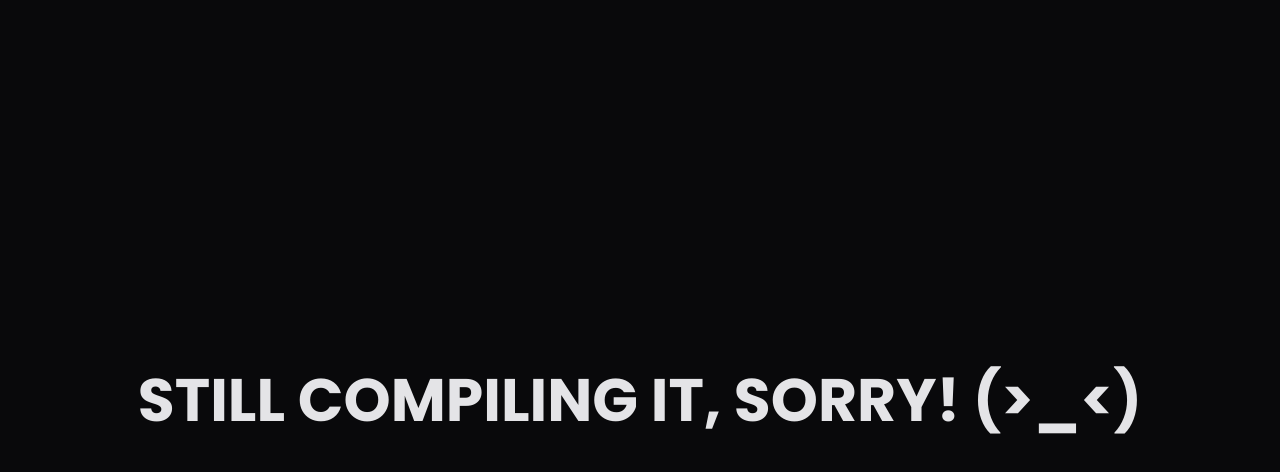
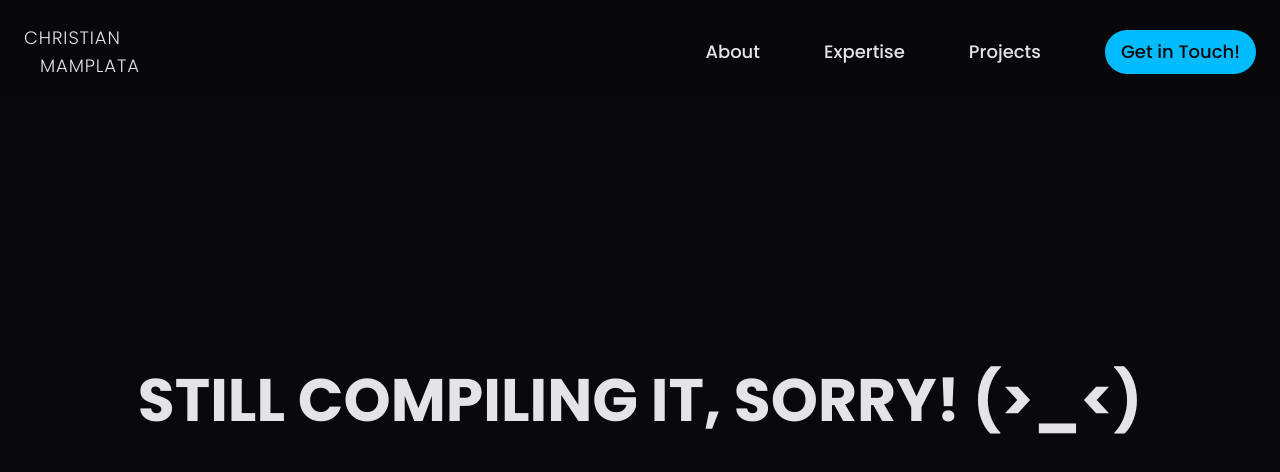
Before and after one commit to Serial-Cyn/personal-portfolio, a Next.js app: page /monobit in a window 1280 px wide. Shown: the top 472 px of the page. Built offline with nearby package versions, Linux system fonts and the light colour scheme.

Commit message:
feat: add navbar to other pages fix: update navbar links to use section IDs and changed button to use router navigation

```diff
--- a/app/monobit/page.tsx
+++ b/app/monobit/page.tsx
@@ -1,11 +1,15 @@
+import Navbar from "@/components/ui/navbar";
 
 export default function Monobit() {
 
     return (
-        <section>
-            <div className="w-full min-h-screen flex justify-center items-center">
-                <h1 className="text-6xl font-bold uppercase">Still compiling it, Sorry! {"(>_<)"}</h1>
-            </div>
-        </section>
+        <>
+            <section>
+                <div className="w-full min-h-screen flex justify-center items-center">
+                    <h1 className="text-6xl font-bold uppercase">Still compiling it, Sorry! {"(>_<)"}</h1>
+                </div>
+            </section>
+            <Navbar />
+        </>
     );
 }
--- a/components/ui/menu-bar.tsx
+++ b/components/ui/menu-bar.tsx
@@ -6,11 +6,11 @@ export default function MenuBar() {
   const [isOpen, setIsOpen] = useState(false);
 
   const menuItems = [
-    { name: "HOME", href: "#home", number: "01", disabled: false },
-    { name: "ABOUT", href: "#about", number: "02", disabled: false },
-    { name: "EXPERTISE", href: "#expertise", number: "03", disabled: false },
-    { name: "PROJECTS", href: "#projects", number: "04", disabled: false },
-    { name: "CONTACT", href: "#contact", number: "05", disabled: false },
+    { name: "HOME", href: "/#home", number: "01", disabled: false },
+    { name: "ABOUT", href: "/#about", number: "02", disabled: false },
+    { name: "EXPERTISE", href: "/#expertise", number: "03", disabled: false },
+    { name: "PROJECTS", href: "/#projects", number: "04", disabled: false },
+    { name: "CONTACT", href: "/#contact", number: "05", disabled: false },
   ];
 
   function toggleMenu() {
--- a/components/ui/navbar.tsx
+++ b/components/ui/navbar.tsx
@@ -4,14 +4,13 @@ import Link from "next/link";
 import Button from "./button";
 import { Tooltip } from "./tooltip";
 import MenuBar from "./menu-bar";
+import { useRouter } from "next/navigation";
 
 export default function Navbar() {
+  const router = useRouter();
+
   function handleClick() {
-    const contactSection = document.getElementById("contact");
-
-    if (contactSection) {
-      contactSection.scrollIntoView({ behavior: "smooth" });
-    }
+    router.push("/#contact");
   }
 
   function TooltipContent() {
@@ -21,7 +20,7 @@ export default function Navbar() {
   return (
     <nav>
       <div className="fixed top-0 w-screen h-auto p-6 pb-3 md:pb-4 flex justify-center items-center bg-zinc-950/50 backdrop-blur-sm z-50">
-        <Link className="w-1/4" href={"#home"}>
+        <Link className="w-1/4" href={"/#home"}>
           <h1 className="text-base md:text-lg font-light tracking-wider pointer-events-none select-none">
             CHRISTIAN
           </h1>
@@ -32,13 +31,13 @@ export default function Navbar() {
         <div className="w-full">
           <ul className="hidden w-full md:flex justify-end items-center text-lg font-medium space-x-12 lg:space-x-16">
             <li>
-              <Link href="#about">About</Link>
+              <Link href="/#about">About</Link>
             </li>
             <li>
-              <Link href="#expertise">Expertise</Link>
+              <Link href="/#expertise">Expertise</Link>
             </li>
             <li>
-              <Link href="#projects">Projects</Link>
+              <Link href="/#projects">Projects</Link>
             </li>
             {/* Remove Tooltip After Compilation of Projects
             <Tooltip content={<TooltipContent />}>
```
